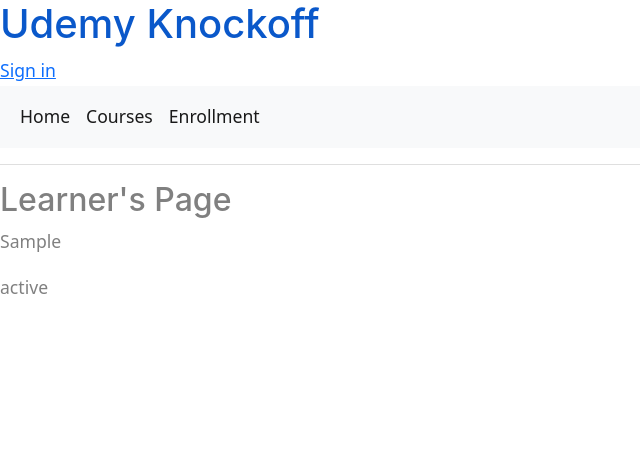
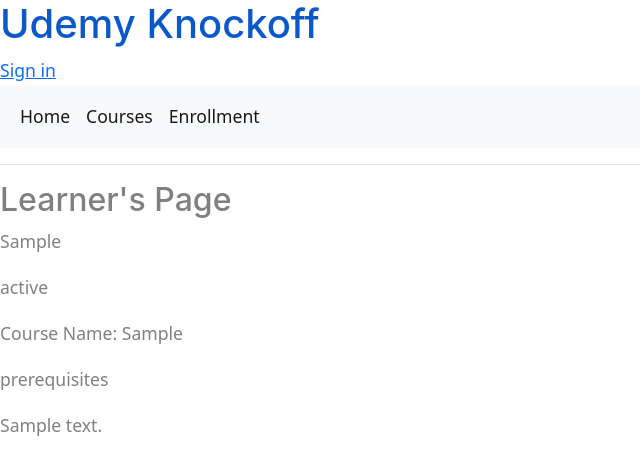
Before and after one commit to junjiechoo/junjiechoo-smu-git, a Python web app: template flask/app/templates/main/learner.html in a window 1280 px wide. Shown: the top 475 px of the page, without its empty margins (0-640 px from the left). Run offline with Jinja, Linux system fonts and the light colour scheme; the template is opened without the code that fills it: most values are stand-ins (such as "Sample title", 1, 10 or a date in 2020); style sheets or scripts are compiled from the project's sources; some libraries are stand-ins or nearby versions.

Commit message:
navbar linking and dat pushing for courses and enrolment

```diff
--- a/flask/app/templates/layout.html
+++ b/flask/app/templates/layout.html
@@ -40,13 +40,13 @@
                           <div class="collapse navbar-collapse" id="navbarSupportedContent">
                             <ul class="navbar-nav me-auto mb-2 mb-lg-0">
                               <li class="nav-item">
-                                <a class="nav-link active" aria-current="page" href="#">Home</a>
+                                <a class="nav-link active" aria-current="page" href="{{ url_for('main.home_page') }}">Home</a>
                               </li>
                               <li class="nav-item">
-                                <a class="nav-link active" aria-current="page" href="#">Courses</a>
+                                <a class="nav-link active" aria-current="page" href="{{ url_for('main.courses_page') }}">Courses</a>
                               </li>
                               <li class="nav-item">
-                                <a class="nav-link active" aria-current="page" href="#">Enrollment</a>
+                                <a class="nav-link active" aria-current="page" href="{{ url_for('main.enrolment_page') }}">Enrollment</a>
                               </li>
                             </ul>
                           </div>
--- a/flask/app/templates/main/admin_page.html
+++ b/flask/app/templates/main/admin_page.html
@@ -5,7 +5,7 @@
     <p><a href={{ url_for('user.register') }}>{%trans%}Register{%endtrans%}</a></p>
     <p><a href={{ url_for('user.login') }}>{%trans%}Sign in{%endtrans%}</a></p>
     <p><a href={{ url_for('main.home_page') }}>{%trans%}Home Page{%endtrans%}</a> (accessible to anyone)</p>
-    <p><a href={{ url_for('main.member_page') }}>{%trans%}Member Page{%endtrans%}</a> (login_required: member@example.com / Password1)</p>
+    <p><a href={{ url_for('main.learner_page') }}>{%trans%}Member Page{%endtrans%}</a> (login_required: member@example.com / Password1)</p>
     <p><a href={{ url_for('main.admin_page') }}>{%trans%}Admin Page{%endtrans%}</a> (roles_required: admin@example.com / Password1)</p>
     <p><a href={{ url_for('user.logout') }}>{%trans%}Sign out{%endtrans%}</a></p>
 {% endblock %}
--- a/flask/app/templates/main/home_page.html
+++ b/flask/app/templates/main/home_page.html
@@ -8,7 +8,7 @@
     <p><a href={{ url_for('user.register') }}>{%trans%}Register{%endtrans%}</a></p>
     <p><a href={{ url_for('user.login') }}>{%trans%}Sign in{%endtrans%}</a></p>
     <p><a href={{ url_for('main.home_page') }}>{%trans%}Home Page{%endtrans%}</a> (accessible to anyone)</p>
-    <p><a href={{ url_for('main.member_page') }}>{%trans%}Member Page{%endtrans%}</a> (login_required: member@example.com / Password1)</p>
+    <p><a href={{ url_for('main.learner_page') }}>{%trans%}Member Page{%endtrans%}</a> (login_required: member@example.com / Password1)</p>
     <p><a href={{ url_for('main.admin_page') }}>{%trans%}Admin Page{%endtrans%}</a> (roles_required: admin@example.com / Password1)</p>
     <p><a href={{ url_for('user.logout') }}>{%trans%}Sign out{%endtrans%}</a></p>
 {% endblock %}
--- a/flask/app/templates/main/learner.html
+++ b/flask/app/templates/main/learner.html
@@ -10,11 +10,21 @@
         <p>{{i.getApprovalStatus('E001')}}</p>
     {% endfor %}
 
+    {% for i in courses %}
+        <p>Course Name: {{i.displayCourse()}}</p>
+        {% if i.getPrerequisite() != NULL %}
+            <p>prerequisites</p>
+            {% for j in i.getPrerequisite() %}
+                <p>{{j}}</p>
+            {% endfor %}
+        {% endif %}
+    {% endfor %}
+
 
     <!-- <p><a href={{ url_for('user.register') }}>{%trans%}Register{%endtrans%}</a></p>
     <p><a href={{ url_for('user.login') }}>{%trans%}Sign in{%endtrans%}</a></p>
     <p><a href={{ url_for('main.home_page') }}>{%trans%}Home Page{%endtrans%}</a> (accessible to anyone)</p>
-    <p><a href={{ url_for('main.member_page') }}>{%trans%}Member Page{%endtrans%}</a> (login_required: member@example.com / Password1)</p>
+    <p><a href={{ url_for('main.learner_page') }}>{%trans%}Member Page{%endtrans%}</a> (login_required: member@example.com / Password1)</p>
     <p><a href={{ url_for('main.admin_page') }}>{%trans%}Admin Page{%endtrans%}</a> (roles_required: admin@example.com / Password1)</p>
     <p><a href={{ url_for('user.logout') }}>{%trans%}Sign out{%endtrans%}</a></p> -->
 {% endblock %}
```
Also changed, not shown: flask/app/views/main_views.py (+9 -1 lines), 1 other file.
